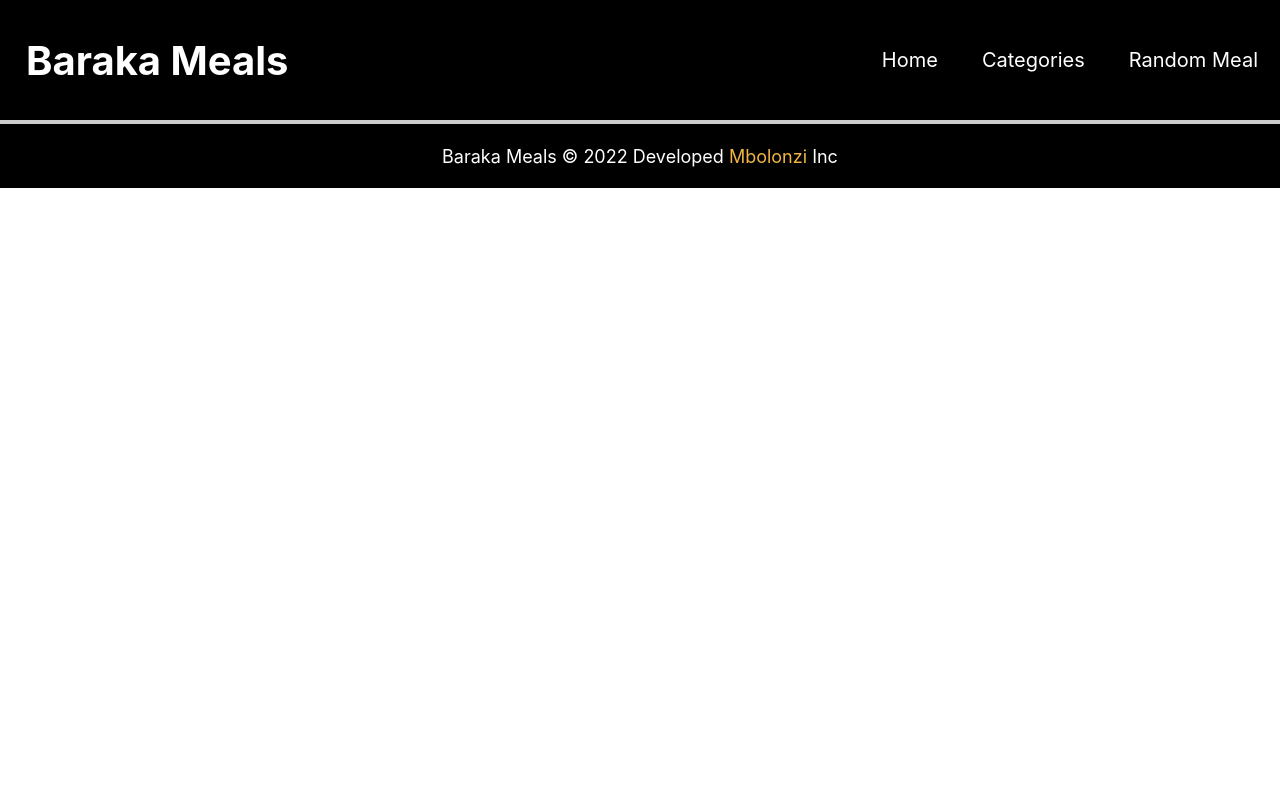
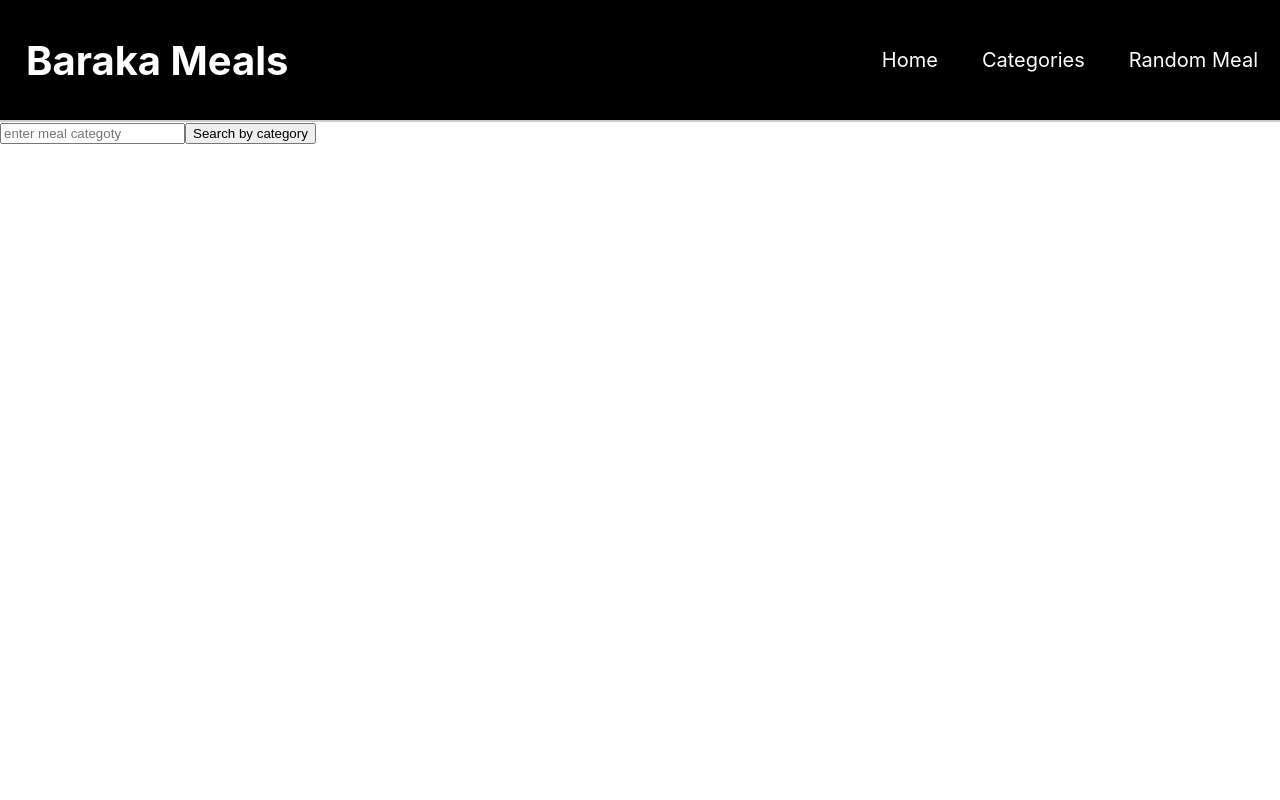
Before and after one commit to mbolonzi-design/baraka-meals, a React (Create React App) app: page /categories in a window 1280 px wide. Shown: the top 800 px of the page. Built offline with nearby package versions, Linux system fonts and the light colour scheme.

Commit message:
fixed component routes

```diff
--- a/src/App.js
+++ b/src/App.js
@@ -12,9 +12,9 @@ function App() {
       <Router>
         <NavBar />
         <Routes>
-          <Route exact path="/ " component={Home} />
-          <Route exact path="/ categories" component={Categories} />
-          <Route exact path="/random" component={RandomMeal} />
+          <Route exact path="/" element={<Home />} />
+          <Route exact path="/categories" element={<Categories />} />
+          <Route exact path="/random" element={<RandomMeal />} />
         </Routes>
         <Footer />
       </Router>
--- a/src/components/Categories/Categories.js
+++ b/src/components/Categories/Categories.js
@@ -1,8 +1,14 @@
 import React from 'react'
+import './Categories.scss'
 
 const Categories = () => {
   return (
-    <div>Categories</div>
+    <div className='category'>
+      <div>
+        <input type="text" placeholder='enter meal categoty'/>
+        <button>Search by category</button>
+      </div>
+    </div>
   )
 }
 
--- a/src/components/Categories/Categories.scss
+++ b/src/components/Categories/Categories.scss
@@ -0,0 +1,4 @@
+.category{
+    min-height: 100vh;
+    height: auto;
+}
--- a/src/components/Context/Context.js
+++ b/src/components/Context/Context.js
@@ -15,6 +15,8 @@ export const AppContext = ({children}) => {
     const [categories, setCategories] = useState([])
     const [randomMeal, setRandomMeal] = useState([])
 
+
+
     return <myContext.Provider>
         {children}
     </myContext.Provider>
```
